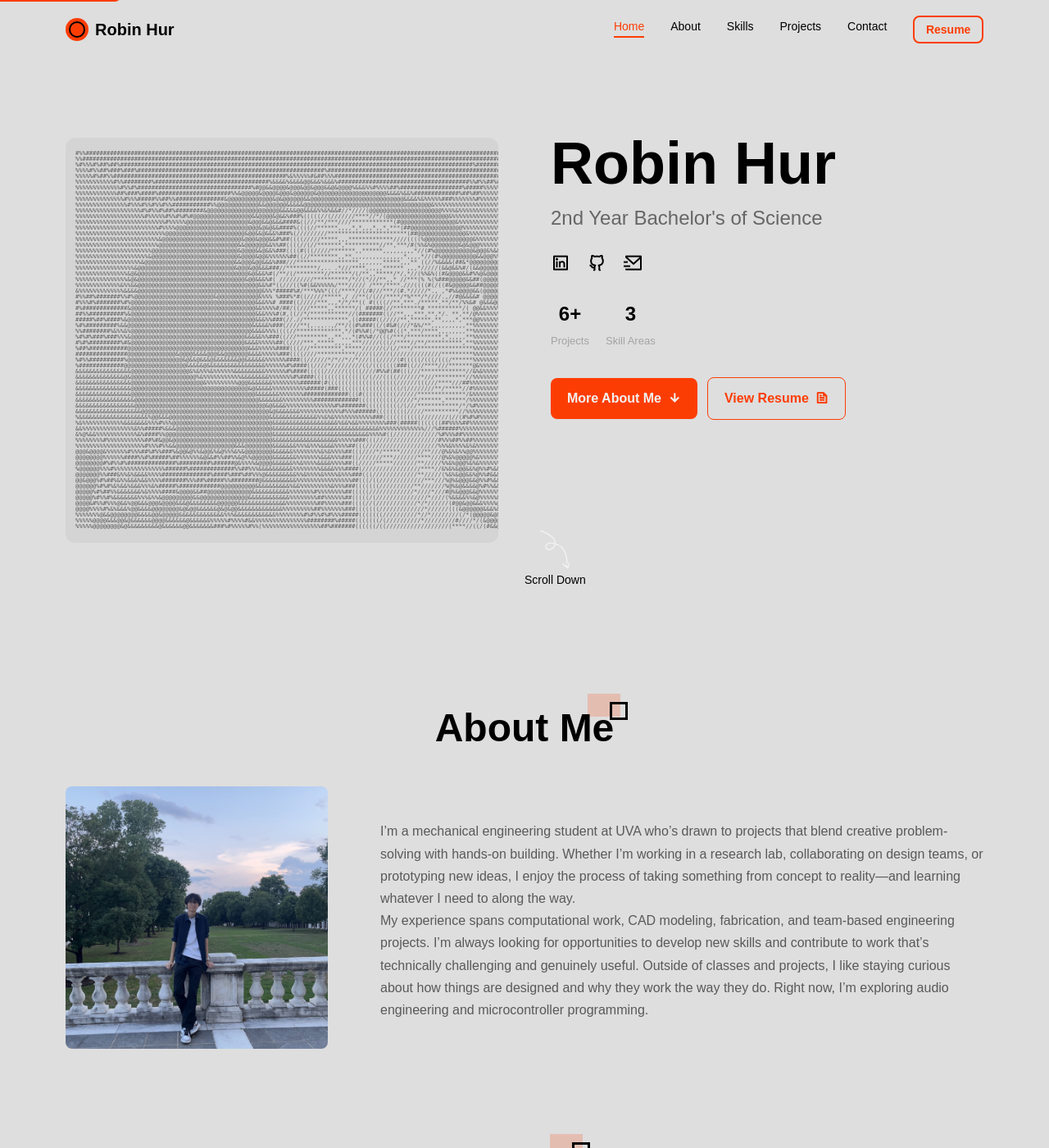
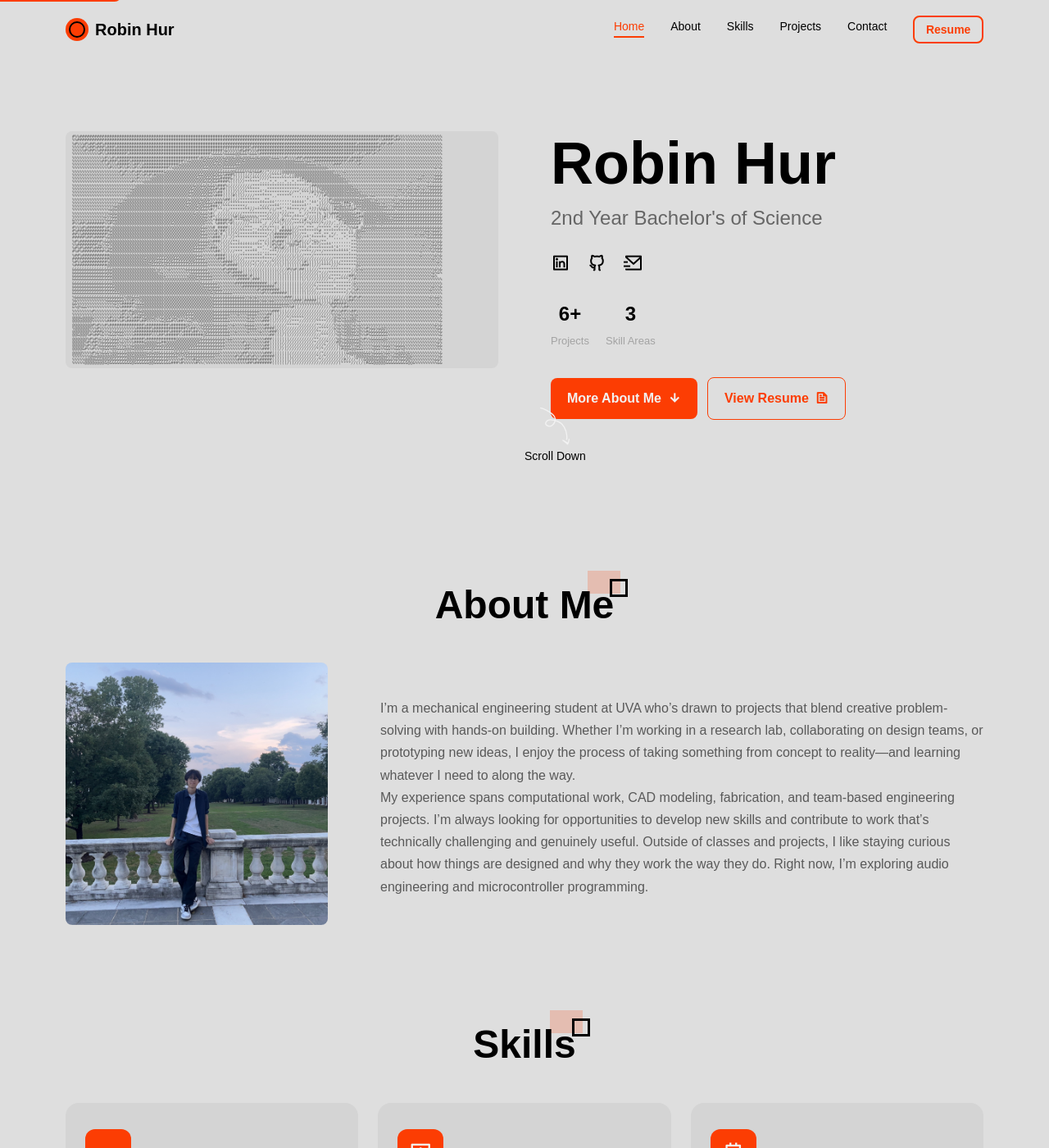
Before and after one commit to RobinKHur/RobinKHur.github.io, a Jekyll site: the page built from index.html, in a window 1280 px wide and 1400 px high. Shown: the whole window at 82% size. Built offline with Jekyll 4.4.1, drawn with Linux system fonts in a browser that asks for light colours; some web fonts are replaced.

Commit message:
Add files via upload

```diff
--- a/css/styles.css
+++ b/css/styles.css
@@ -270,39 +270,25 @@
   row-gap: 1.25rem;
 }
 
-/* ASCII art sits at the very top of home, centred under the fixed header */
+/* ASCII art sits at the very top of home, hugging the left edge and capped at roughly half the home container width so the name/headline sit to its right */
 .home__ascii-art {
-  text-align: center;
-  margin-top: 1rem;
+  text-align: left;
+  margin-top: 0.5rem;
 }
 
 .home__ascii-art__pre {
   font-family: ui-monospace, "SF Mono", Menlo, Consolas, "Courier New", monospace;
-  font-size: clamp(3px, 0.55vw, 7px);
-  line-height: 1;
+  font-size: clamp(2px, 0.4vw, 5px);
+  line-height: 0.85;
   color: var(--text-color);
   background-color: var(--container-color);
-  padding: 1rem 0.75rem;
-  border-radius: 0.75rem;
-  overflow-x: auto;
-  margin: 0 auto;
-  max-width: 100%;
+  padding: 0.25rem 0.5rem;
+  border-radius: 0.5rem;
+  overflow-x: hidden;
+  max-width: min(100%, 560px);
   white-space: pre;
   text-align: left;
-}
-
-.home__ascii-art__caption {
-  margin-top: 0.75rem;
-  font-size: var(--smaller-font-size);
-  color: var(--text-color-light);
-  font-style: italic;
-}
-
-.home__ascii-art__caption code {
-  font-size: 0.95em;
-  background-color: var(--body-color);
-  padding: 0 0.25rem;
-  border-radius: 0.25rem;
+  margin: 0;
 }
 
 .home__data {
@@ -897,7 +883,6 @@
     column-gap: 2rem;
   }
   /* ASCII art sits in the left column; name + data in the right column */
-  .home__ascii-art { text-align: left; }
   .home__data { text-align: initial; }
   .home__social { justify-content: flex-start; }
   .home__info { justify-content: flex-start; }
@@ -931,7 +916,6 @@
     column-gap: 4rem;
     padding-block: 4rem 5rem;
   }
-  .home__ascii-art { text-align: left; }
   .home__name { font-size: var(--biggest-font-size); }
 
   .about__container { grid-template-columns: 320px 1fr; column-gap: 4rem; }
```
Also changed, not shown: assets/img/face.txt (+66 -87 lines).
